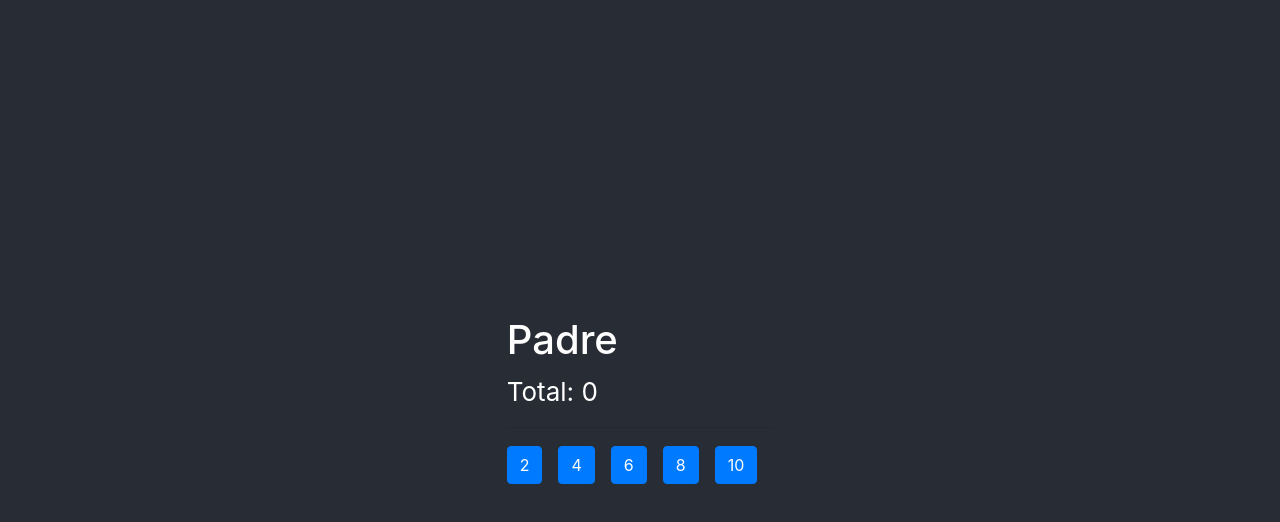
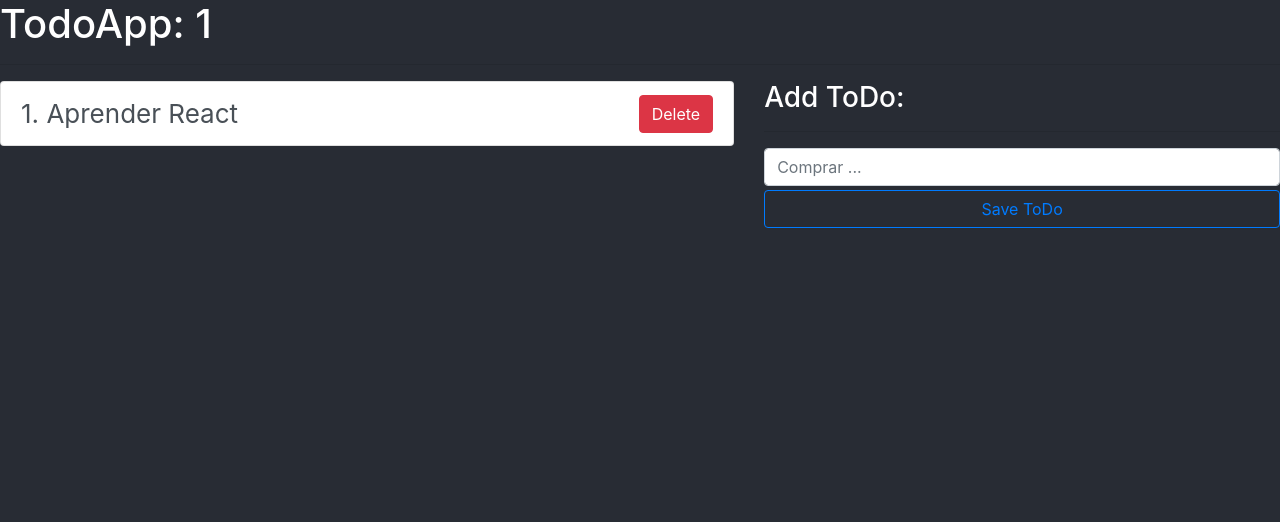
Before and after one commit to JhonPerez95/Hook-App, a React (Create React App) app: page / in a window 1280 px wide. Shown: the top 522 px of the page. Built offline with nearby package versions, Linux system fonts and the light colour scheme.

Commit message:
style useReducer

```diff
--- a/src/App.js
+++ b/src/App.js
@@ -9,13 +9,14 @@ import React from 'react';
 // import SimpleForm from './components/useEffect/SimpleForm';
 // import CounterApp from './components/useState/CounterApp';
 // import CounterCustomHook from './components/useState/CounterCustomHook';
-import { Padre } from './components/taskMemo/Padre';
+// import { Padre } from './components/taskMemo/Padre';
+import TodoApp from './components/useReducer/TodoApp';
 // import CallbackHook from './components/memos/CallbackHook';
 
 function App() {
   return (
     <div>
-      <Padre />
+      <TodoApp />
     </div>
   );
 }
--- /dev/null
+++ b/src/components/useReducer/TodoApp.js
@@ -0,0 +1,55 @@
+import React, { useReducer } from 'react';
+import todoReducer from './todoReducer';
+
+const initialState = [
+  {
+    id: new Date().getTime(),
+    description: 'Aprender React',
+    done: false,
+  },
+];
+
+const TodoApp = () => {
+  const [todos] = useReducer(todoReducer, initialState);
+  return (
+    <div>
+      <h1>TodoApp: {todos.length}</h1>
+      <hr />
+      <div className="row">
+        <div className="col-7">
+          <ul className="list-group">
+            {todos.map((item, i) => (
+              <li
+                key={item.id}
+                className="list-group-item list-group-item-action"
+              >
+                <p className="text-center">
+                  {i + 1}. {item.description}
+                </p>
+                <button className="btn btn-danger">Delete</button>
+              </li>
+            ))}
+          </ul>
+        </div>
+        <div className="col-5">
+          <h3>Add ToDo:</h3>
+          <hr />
+          <form action="">
+            <input
+              type="text"
+              className="form-control"
+              name="description"
+              placeholder="Comprar ..."
+              autoComplete="off"
+            />
+            <button className="btn btn-outline-primary mt-1 btn-block">
+              Save ToDo
+            </button>
+          </form>
+        </div>
+      </div>
+    </div>
+  );
+};
+
+export default TodoApp;
--- /dev/null
+++ b/src/components/useReducer/todoReducer.js
@@ -0,0 +1,11 @@
+const todoReducer = (state = [], action) => {
+  switch (action.type) {
+    // case 'ADD_TODO':
+    //   break;
+
+    default:
+      return state;
+  }
+};
+
+export default todoReducer;
--- a/src/css/index.css
+++ b/src/css/index.css
@@ -1,13 +1,11 @@
 body {
-  margin: 0;
+  margin: 0px;
   font-family: -apple-system, BlinkMacSystemFont, 'Segoe UI', 'Roboto', 'Oxygen',
     'Ubuntu', 'Cantarell', 'Fira Sans', 'Droid Sans', 'Helvetica Neue',
     sans-serif;
-  -webkit-font-smoothing: antialiased;
-  -moz-osx-font-smoothing: grayscale;
   background-color: #282c34;
   min-height: 100vh;
-  display: flex;
+  /* display: flex; */
   flex-direction: column;
   align-items: center;
   justify-content: center;
@@ -15,7 +13,17 @@ body {
   color: white;
 }
 
-code {
-  font-family: source-code-pro, Menlo, Monaco, Consolas, 'Courier New',
-    monospace;
+.list-group-item {
+  align-items: center;
+  display: flex;
+  justify-content: space-between;
 }
+
+p {
+  margin: 0px;
+  cursor: pointer;
+}
+
+.complete {
+  text-decoration: line-through;
+}
```
